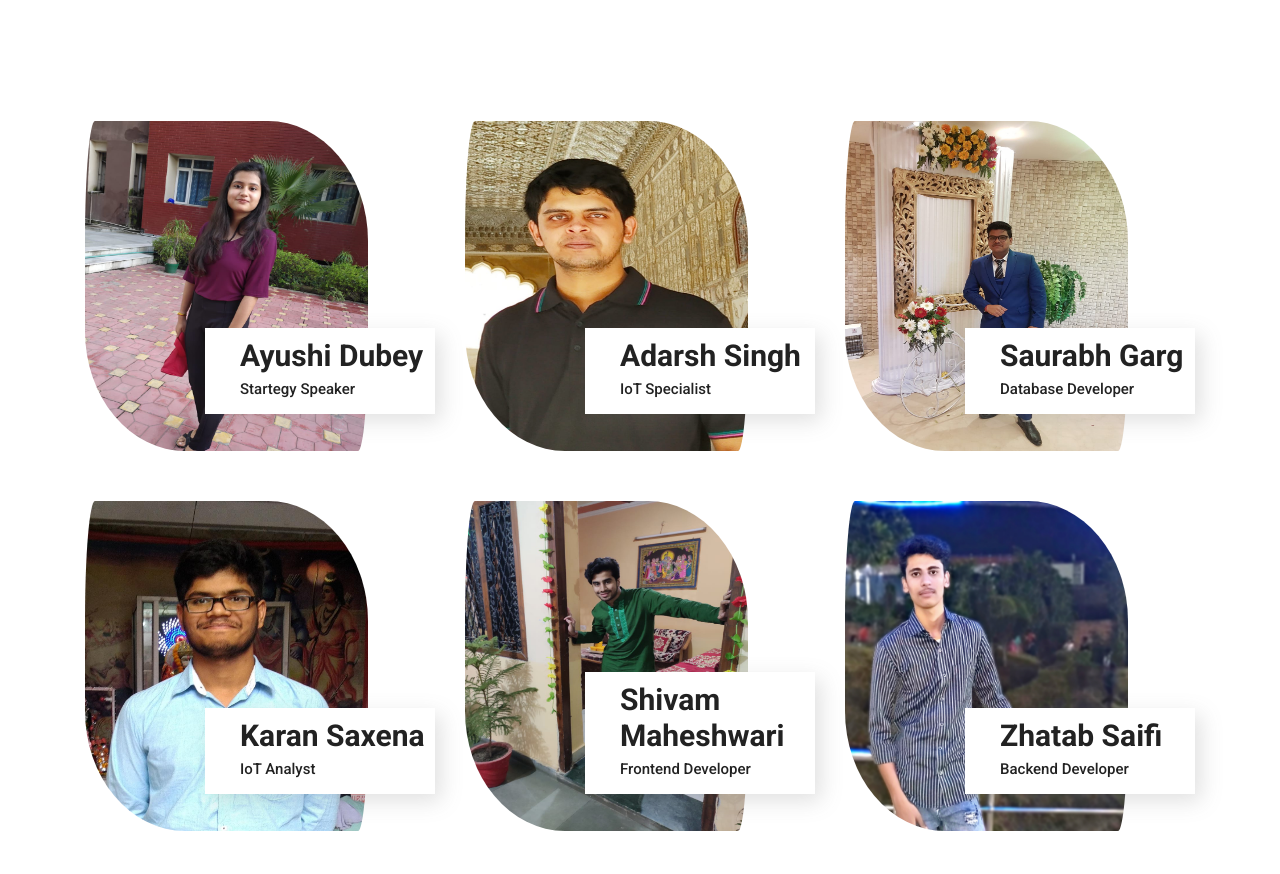
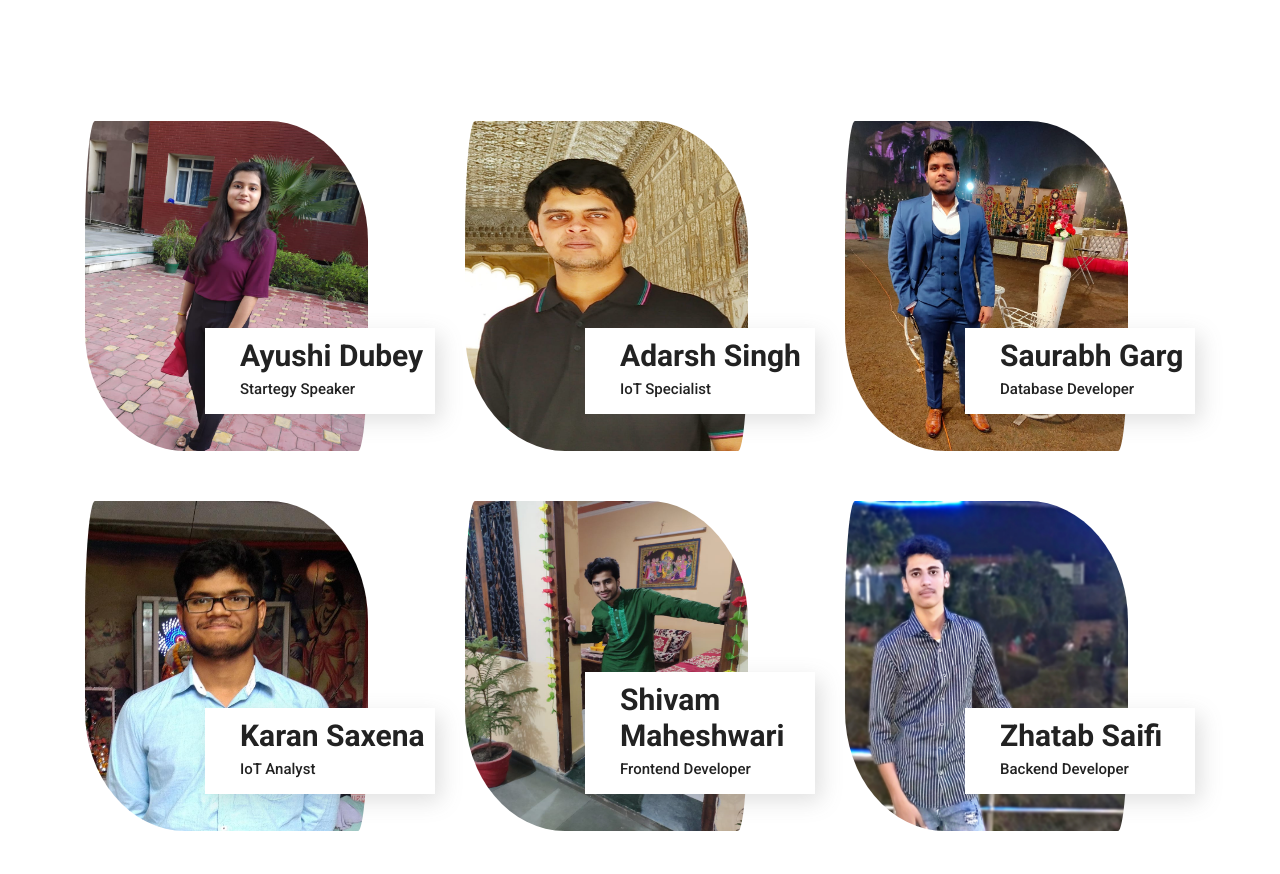
Before and after one commit to shivammaheshwari9837/StreetLightAutomation, a plain HTML site: page about.html in a window 1280 px wide. Shown: the part 1960-2834 px from the top of the page. Drawn offline with Linux system fonts and the light colour scheme.

Commit message:
Update about.html

```diff
--- a/about.html
+++ b/about.html
@@ -150,7 +150,7 @@
 				</div>
 				<div class="col-lg-4 col-sm-6">
 					<div class="team-member mar">
-						<img class="round" src="img/team/sa.jpg" alt="">
+						<img class="round" src="img/team/Saurabh.jpg" alt="">
 						<a href="https://www.linkedin.com/in/saurabhgarg987/">
 							<div class="member-info">
 								<h2>Saurabh Garg</h2>
```
